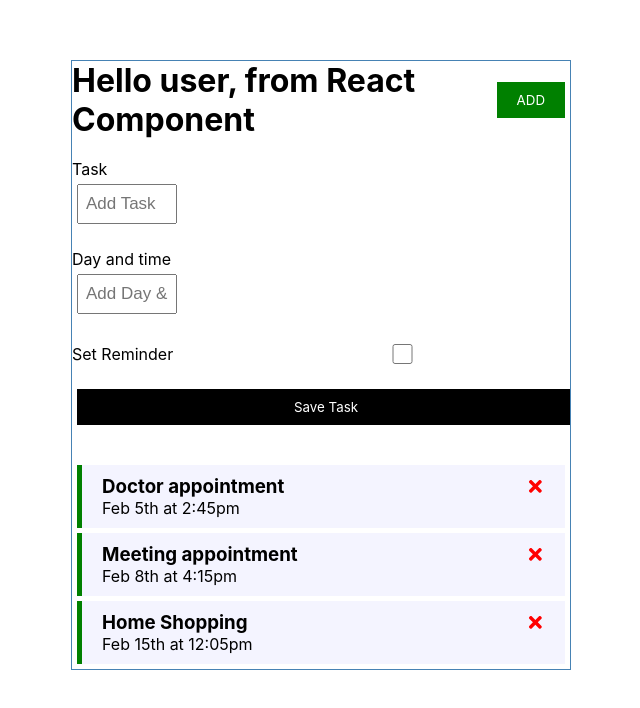
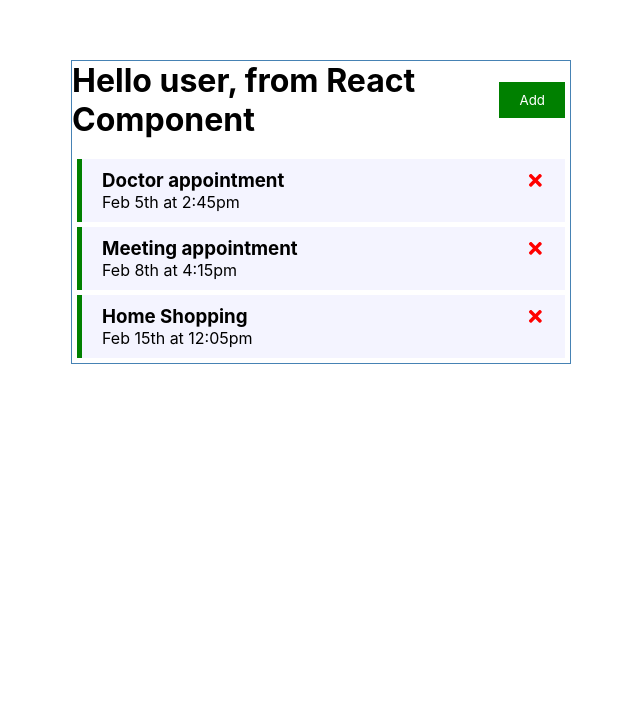
Before and after one commit to zamanshahed/react-task-tracker, a React (Create React App) app: page / in a window 1280 px wide. Shown: the part 240-948 px from the top of the page, without its empty margins (319-959 px from the left). After the commit the page ends 904 px from the top, so only its background shows below. Built offline with nearby package versions, Linux system fonts and the light colour scheme.

Commit message:
add task toggle button done + production build created !

```diff
--- a/src/App.js
+++ b/src/App.js
@@ -6,7 +6,10 @@
 import AddTask from './components/AddTask'
 
 //function based :
-function App() {
+const App = () => {
+
+  const [showAddTask, setShowAddTask] = useState(false)
+
   const [tasks, setTasks] = useState ([
     {
         id: 1,
@@ -33,6 +36,8 @@
   const id = Math.floor(Math.random()*10000)+11
   console.log(task)
   console.log(id)
+  const newTask = {id, ...task}
+  setTasks([...tasks, newTask])
 }
 
 //delete task
@@ -47,8 +52,8 @@
 
   return (
     <div className="container">
-      <Header />
-      <AddTask onAdd={addTask} />
+      <Header onAdd={()=> setShowAddTask(!showAddTask)} showAdd={showAddTask}/>
+      { showAddTask && <AddTask onAdd={addTask} /> }
       { tasks.length > 0 ? <Tasks tasks={tasks} onDelete={deleteTask} onToggle={toggleReminder} /> : 'No Tasks !'}
     </div>
   );
--- a/src/components/Header.js
+++ b/src/components/Header.js
@@ -3,16 +3,12 @@
 import Button from './Button'
 
 
-const Header = (props) => {
-
-    const onClick = (e) => {
-        console.log('Props - Clicked !')
-    }
+const Header = ({title, onAdd, showAdd}) => {
 
     return (
         <header className='header'>
-            <h1 >Hello {props.title}, from React Component</h1>
-            <Button color='green' text='ADD' onClick={onClick}/>
+            <h1 >Hello {title}, from React Component</h1>
+            <Button color= {showAdd ? 'red' : 'Green'} text={showAdd ? 'Close' : 'Add'} onClick={onAdd}/>
 
         </header>
     )
```
Also changed, not shown: 1 other file (tests, documents, lock files or other folders).
